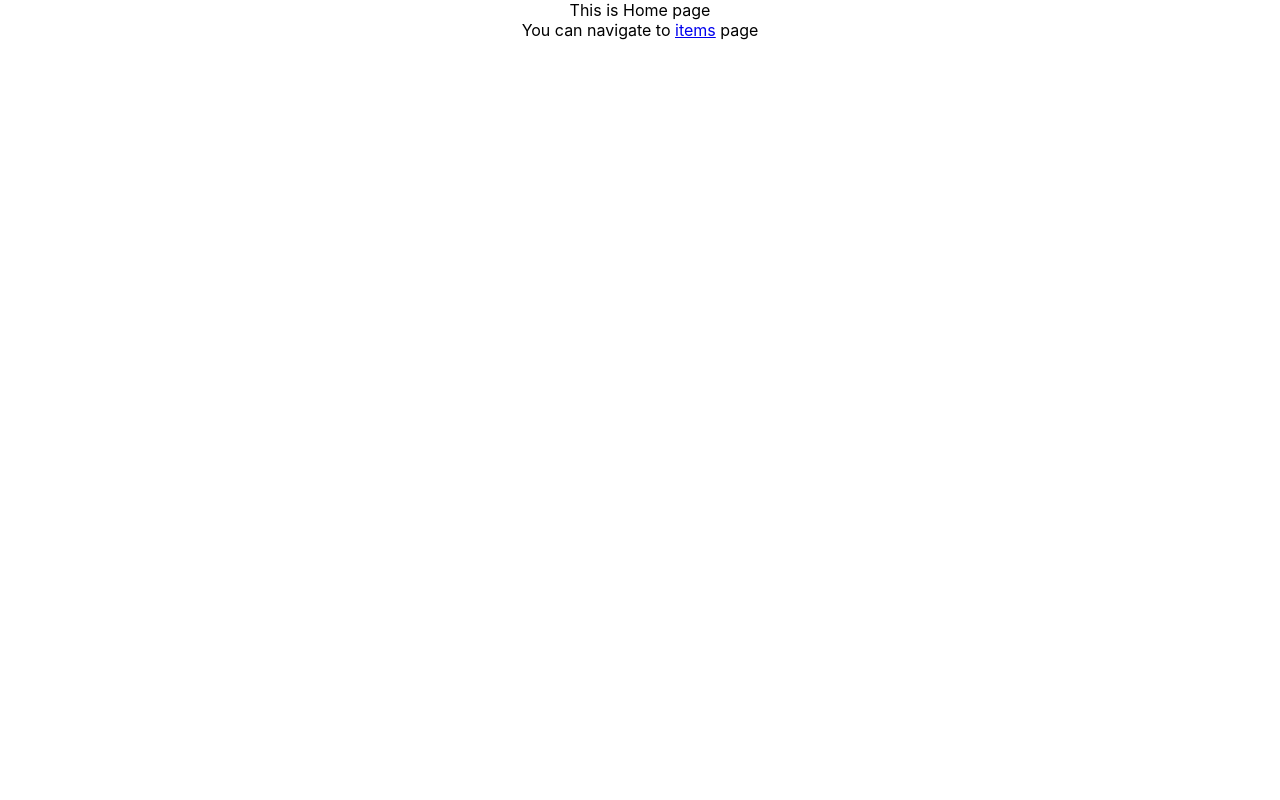
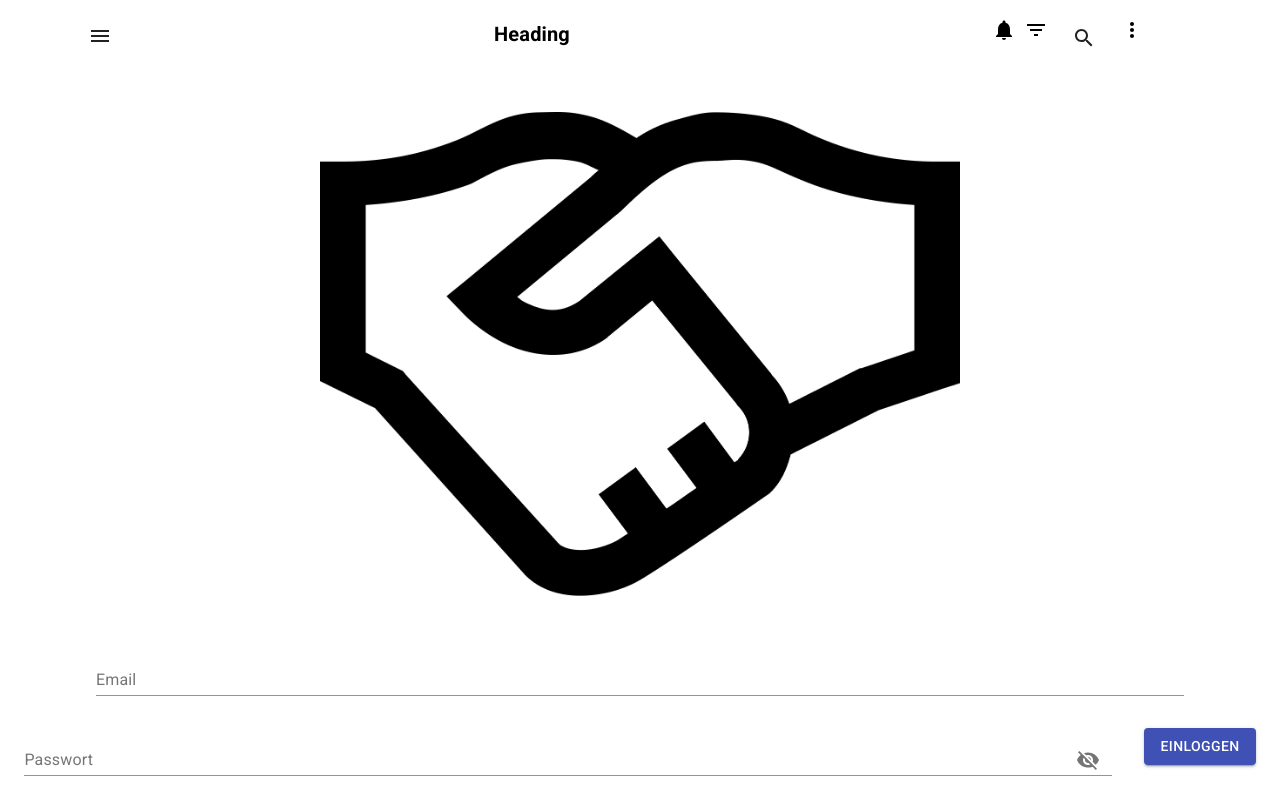
Before and after one commit to septumca/hack2-chal7, a React (Create React App) app: page /login in a window 1280 px wide. Built offline with nearby package versions, Linux system fonts and the light colour scheme.

Commit message:
feature(login): adding login page and logo component

```diff
--- /dev/null
+++ b/src/components/Logo.js
@@ -0,0 +1,10 @@
+import React from 'react';
+
+
+function Logo() {
+  return (
+    <img src="/ShakingHandblack.png" alt="logo" width="50%"/>
+  );
+}
+
+export default Logo;
--- /dev/null
+++ b/src/pages/Login/Login.js
@@ -0,0 +1,100 @@
+import React from 'react';
+import { TextField } from '@material-ui/core';
+import clsx from 'clsx';
+import {Link} from 'react-router-dom';
+
+import Logo from '../../components/Logo';
+
+
+import { makeStyles } from '@material-ui/core/styles';
+import IconButton from '@material-ui/core/IconButton';
+import Input from '@material-ui/core/Input';
+import Button from '@material-ui/core/Button';
+import InputLabel from '@material-ui/core/InputLabel';
+import InputAdornment from '@material-ui/core/InputAdornment';
+import FormControl from '@material-ui/core/FormControl';
+import Visibility from '@material-ui/icons/Visibility';
+import VisibilityOff from '@material-ui/icons/VisibilityOff';
+
+const useStyles = makeStyles((theme) => ({
+  root: {
+    display: 'flex',
+    flexWrap: 'wrap',
+  },
+  margin: {
+    margin: theme.spacing(2),
+  },
+  form: {
+    marginTop: theme.spacing(4),
+  },
+  page: {
+    marginTop: theme.spacing(7),
+  },
+  textField: {
+    width: '85vw',
+  },
+}));
+
+
+export default function Home() {
+  const classes = useStyles();
+  const [values, setValues] = React.useState({
+    amount: '',
+    password: '',
+    weight: '',
+    weightRange: '',
+    showPassword: false,
+    disabled: true,
+  });
+
+  const handleChange = (prop) => (event) => {
+    setValues({ ...values, [prop]: event.target.value });
+  };
+
+  const handleClickShowPassword = () => {
+    setValues({ ...values, showPassword: !values.showPassword });
+  };
+
+  const handleMouseDownPassword = (event) => {
+    event.preventDefault();
+  };
+
+  const handleSubmit = (event) => {
+    // @todo
+  };
+  return (
+    <div className={clsx(classes.page)}>
+      <Logo />
+      <form onSubmit={handleSubmit} className={clsx(classes.form)}>
+        <TextField label="Email" className={clsx(classes.margin, classes.textField)} />
+        <FormControl
+          className={clsx(classes.margin, classes.textField)}
+        >
+            <InputLabel htmlFor="standard-adornment-password">Passwort</InputLabel>
+            <Input
+              id="standard-adornment-password"
+              type={values.showPassword ? 'text' : 'password'}
+              value={values.password}
+              onChange={handleChange('password')}
+              endAdornment={
+                <InputAdornment position="end">
+                  <IconButton
+                    aria-label="toggle password visibility"
+                    onClick={handleClickShowPassword}
+                    onMouseDown={handleMouseDownPassword}
+                  >
+                    {values.showPassword ? <Visibility /> : <VisibilityOff />}
+                  </IconButton>
+                </InputAdornment>
+              }
+            />
+          </FormControl>
+          <Link to='/feedpage'>
+          <Button type="submit" variant="contained" color="primary" className={clsx(classes.margin)}>
+            EINLOGGEN
+          </Button>
+          </Link>
+        </form>
+      </div>
+  );
+}
--- a/src/router/Router.js
+++ b/src/router/Router.js
@@ -9,10 +9,15 @@ import {
 import Home from '../pages/Home/Home';
 import Item from '../pages/Item/Item';
 import Items from '../pages/Items/Items';
+import Login from '../pages/Login/Login';
 import FeedPage from '../components/FeedPage';
+import TopAppBar from '../components/TopAppBar';
+
 
 export default function AppRouter() {
   return (
+    <>
+    <TopAppBar />
     <Router>
       <div>
         <Switch>
@@ -25,11 +30,15 @@ export default function AppRouter() {
           <Route exact path='/items'>
             <Items />
           </Route>
+          <Route exact path='/login'>
+            <Login />
+          </Route>
           <Route path='/'>
             <Home />
           </Route>
         </Switch>
       </div>
     </Router>
+    </>
   );
 }
```
Also changed, not shown: public/ShakingHandblack.png (added).
